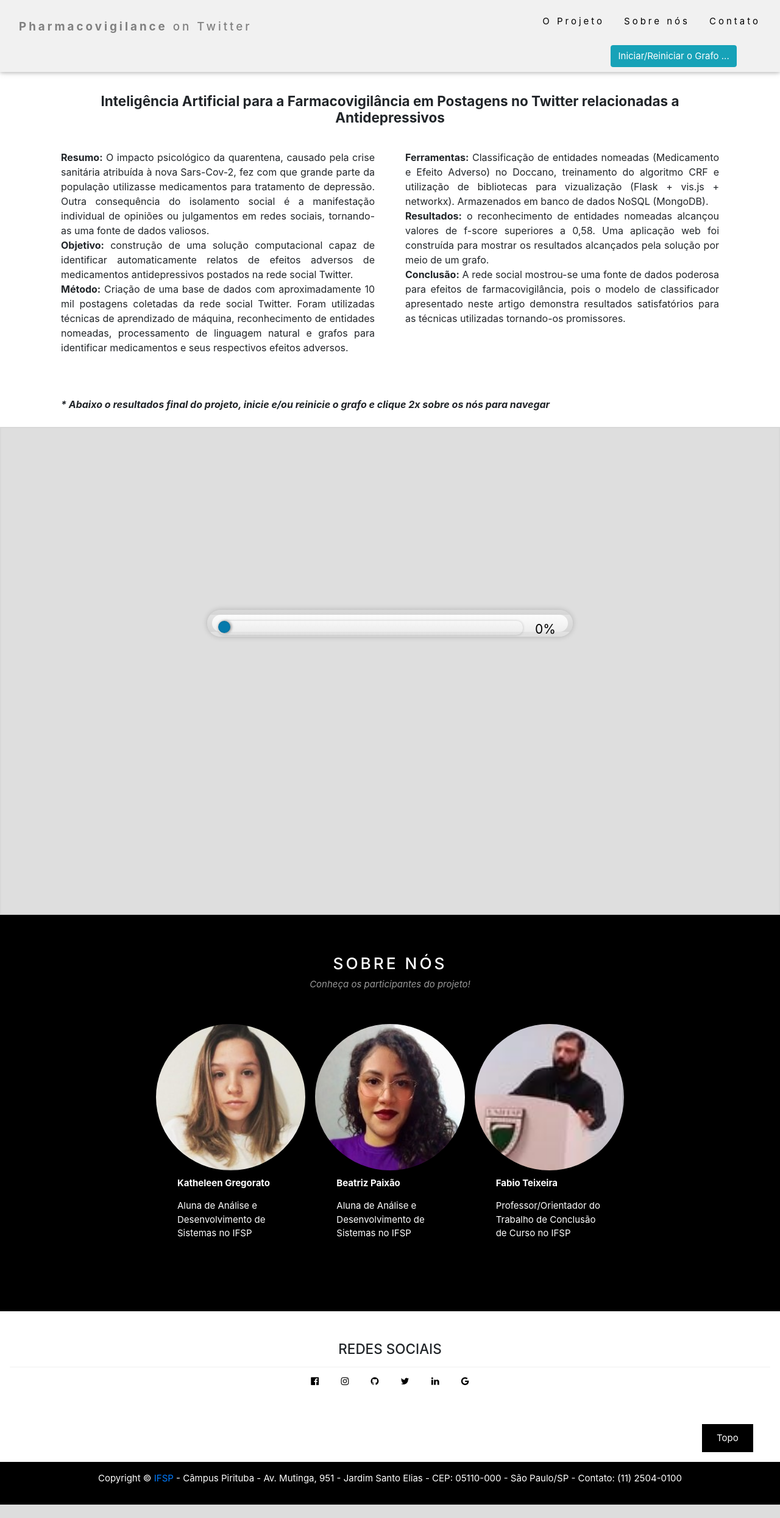
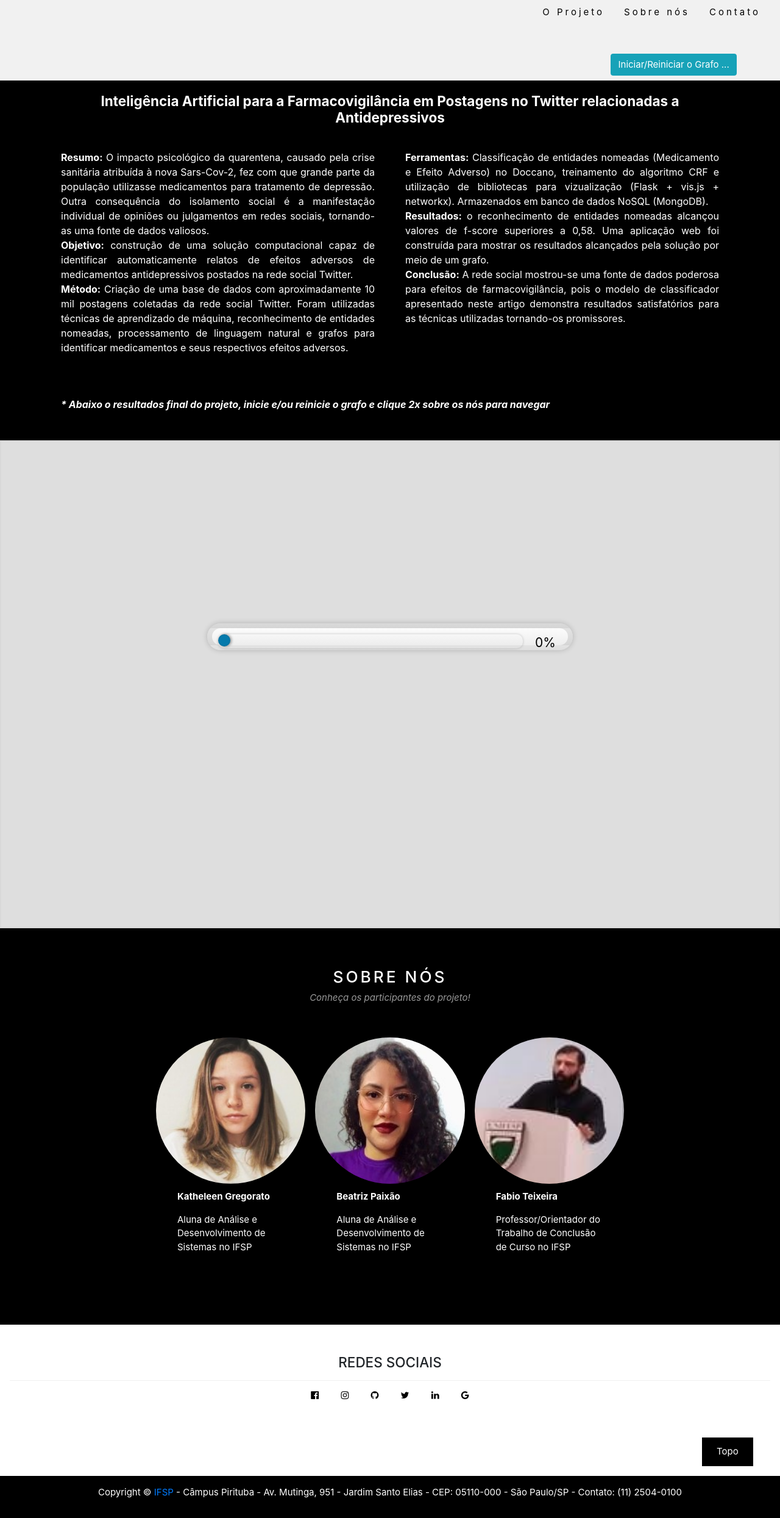
Before and after one commit to Pharmacovigilance-on-Twitter/adr-ner-visualization, a Flask app: page / in a window 1280 px wide. Shown: the whole page at 61% size. Before the commit the page ends 2467 px from the top, so only its background shows below. Run offline with Flask 2, Linux system fonts and the light colour scheme; some libraries are stand-ins or nearby versions; some web fonts are replaced.

Commit message:
update 23-08 4.0

```diff
--- a/templates/layouts/index.html
+++ b/templates/layouts/index.html
@@ -30,15 +30,16 @@
    <!-- Navbar (sit on top) -->
       <div class="w3-top">
         <div class="w3-bar w3-light-grey w3-wide w3-padding w3-card" >
-          <a href="#top" id="banner"><h5><b>Pharmacovigilance</b> on Twitter</a></h5>
+        <!---a href="#top" id="banner"><h5><b>Pharmacovigilance</b> on Twitter</a></h5> --->
+        <br>
           <!-- Float links to the right. Hide them on small screens -->
-          <div class="w3-right w3-hide-small">
+          <div class="w3-right w3-hide-small" style="margin-top: -30px;">
             <a href="#projects" class="w3-bar-item w3-button" style="text-decoration: none;">O Projeto</a>
             <a href="#about" class="w3-bar-item w3-button" style="text-decoration: none;">Sobre nós</a>
             <a href="#contact" class="w3-bar-item w3-button" style="text-decoration: none;">Contato</a>
-            <br>
+            <br><br><br>
               <!-- Botão que inicia o grafo   -->
-                <div class="row text-right w3-right w3-hide-small" style="margin-top: 20px;">
+                <div class="row text-right w3-right w3-hide-small" style="margin-top: 20px;"><br>
                   <button class="btn btn-info" id="sendButton" >Iniciar/Reiniciar o Grafo ...</button>
                 </div>
           </div>
@@ -46,7 +47,8 @@
       </div>
 
      <!-- Project Section -->
-        <div class="w3-container w3-padding-32" id="projects">
+     <div class="w3-black" id="">
+        <div class="w3-container w3-padding-32 w3-black" id="projects">
           <h4 class="w3-border-bottom w3-border-light-grey w3-padding-16" style="text-align: center; margin-top: 20px;">O PROJETO</h4>
         </div>
           <div class="title-main" style="text-align: center; margin: 0px 100px 10px 100px">
@@ -64,12 +66,12 @@
                 <br><b>Resultados:</b> o  reconhecimento de entidades nomeadas alcançou valores de f-score superiores a 0,58. Uma aplicação web foi construída para mostrar os resultados alcançados pela solução por meio de um grafo. <br><b>Conclusão:</b> A rede social mostrou-se uma fonte de dados poderosa para efeitos de farmacovigilância, pois o modelo de classificador apresentado neste artigo demonstra resultados satisfatórios para as técnicas utilizadas tornando-os promissores. </p>
               </div>
             </div>
-
         <div>
           <p style="text-align: justify; margin: 20px 100px 25px 100px; font-size: 12pt;">
            <br><i><b> * Abaixo o resultados final do projeto, inicie e/ou reinicie o grafo e clique 2x sobre os nós para navegar </i></b>
-            </p>
+            </p> <br>
         </div>
+    </div>
 
     <!-- Elementos para hospedar a barra de progresso e o grafo   -->
     <div id="wrapper">
--- a/templates/static/css/style.css
+++ b/templates/static/css/style.css
@@ -88,6 +88,7 @@ img#integrante3{
     position: relative;
     width: 100%;
     height: 100%;
+
 }
 
 #text {
```
